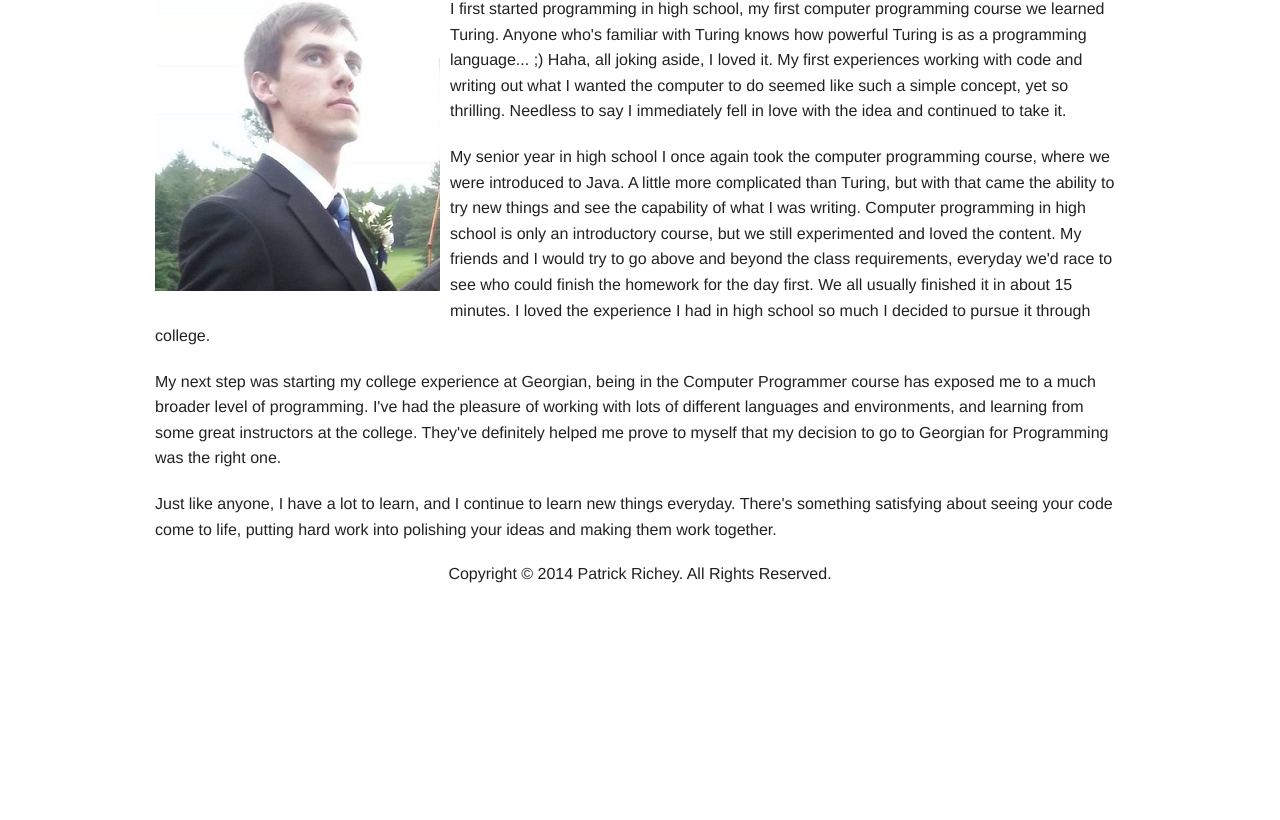
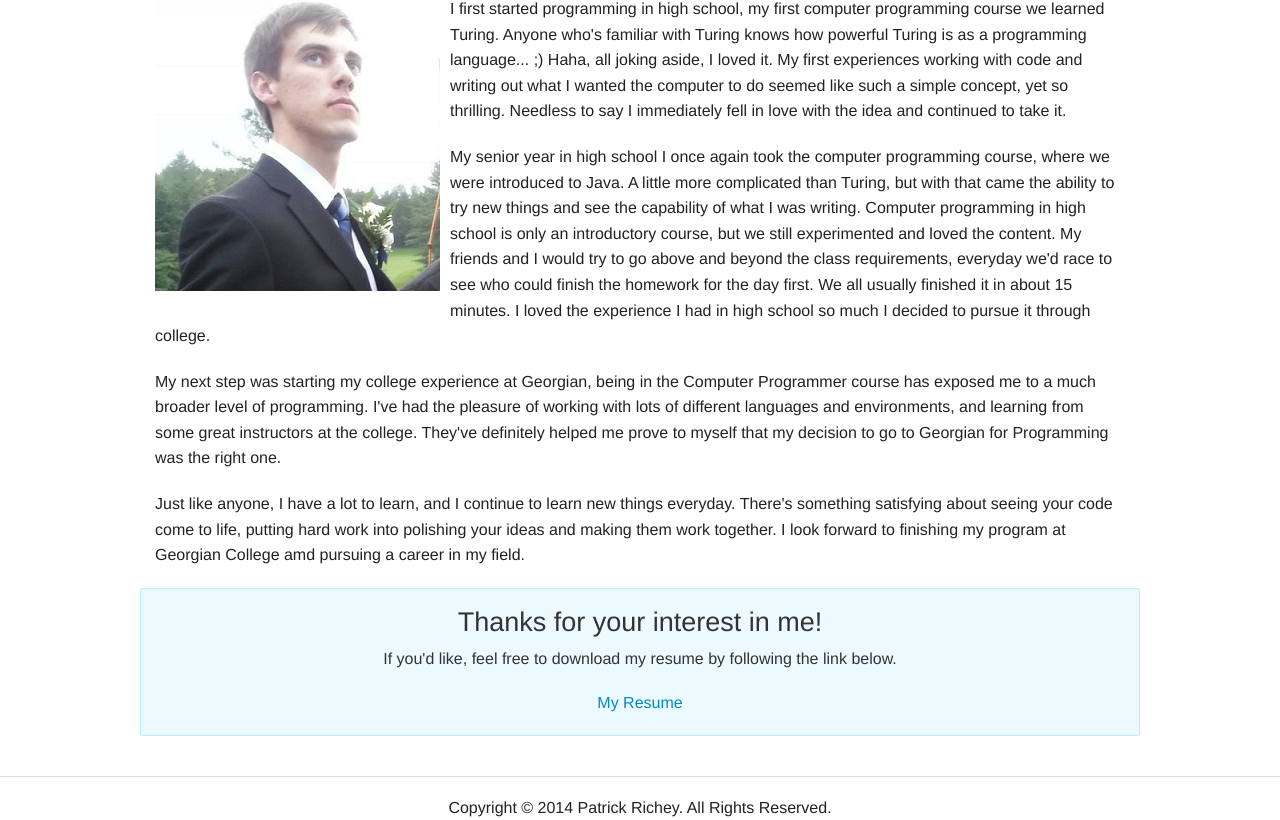
Before and after one commit to patrickrichey95/Assignment1, a plain HTML site: page Assignment 1/about.html in a window 1280 px wide. Shown: the part 112-932 px from the top of the page. Before the commit the page ends 800 px from the top, so only its background shows below. Drawn offline with Linux system fonts and the light colour scheme.

Commit message:
Added downloadable resume, finished content for about page.

```diff
--- a/Assignment 1/about.html
+++ b/Assignment 1/about.html
@@ -32,13 +32,22 @@
     <div class="row">
         <article class="large-12 columns">
             <h2>About Me</h2>
-            <img id="selfie" src="img/patrick.jpg" alt="Patrick Richey"/>
+            <img id="selfie" src="img/patrick.jpg" alt="Patrick Richey" />
             <p>I first started programming in high school, my first computer programming course we learned Turing. Anyone who's familiar with Turing knows how powerful Turing is as a programming language... ;) Haha, all joking aside, I loved it. My first experiences working with code and writing out what I wanted the computer to do seemed like such a simple concept, yet so thrilling. Needless to say I immediately fell in love with the idea and continued to take it.</p>
             <p>My senior year in high school I once again took the computer programming course, where we were introduced to Java. A little more complicated than Turing, but with that came the ability to try new things and see the capability of what I was writing. Computer programming in high school is only an introductory course, but we still experimented and loved the content. My friends and I would try to go above and beyond the class requirements, everyday we'd race to see who could finish the homework for the day first. We all usually finished it in about 15 minutes. I loved the experience I had in high school so much I decided to pursue it through college.</p>
             <p>My next step was starting my college experience at Georgian, being in the Computer Programmer course has exposed me to a much broader level of programming. I've had the pleasure of working with lots of different languages and environments, and learning from some great instructors at the college. They've definitely helped me prove to myself that my decision to go to Georgian for Programming was the right one.</p>
-            <p>Just like anyone, I have a lot to learn, and I continue to learn new things everyday. There's something satisfying about seeing your code come to life, putting hard work into polishing your ideas and making them work together.</p>
+            <p>Just like anyone, I have a lot to learn, and I continue to learn new things everyday. There's something satisfying about seeing your code come to life, putting hard work into polishing your ideas and making them work together. I look forward to finishing my program at Georgian College amd pursuing a career in my field.</p>
         </article>
     </div>
+    <div class="row">
+        <div id="resume" class="large-12 columns panel callout radius">
+            <h3>Thanks for your interest in me!</h3>
+            <p>If you'd like, feel free to download my resume by following the link below.</p>
+            <a href="img/patrick_resume.docx" download>My Resume</a>
+        </div>
+    </div>
+
+    <hr />
 
     <footer>Copyright &copy; 2014 Patrick Richey. All Rights Reserved.</footer>
 
--- a/Assignment 1/css/main.css
+++ b/Assignment 1/css/main.css
@@ -1,4 +1,4 @@
-h1:not(#title-nav), h2, h3, footer {
+h1:not(#title-nav), h2, h3, footer, #resume {
     text-align:center;
 }
 
```
Also changed, not shown: Assignment 1/contact.html (+2 -0 lines), Assignment 1/github.html (+2 -0 lines), Assignment 1/index.html (+7 -7 lines), Assignment 1/projects.html (+2 -0 lines), Assignment 1/services.html (+2 -0 lines), 2 other files.
